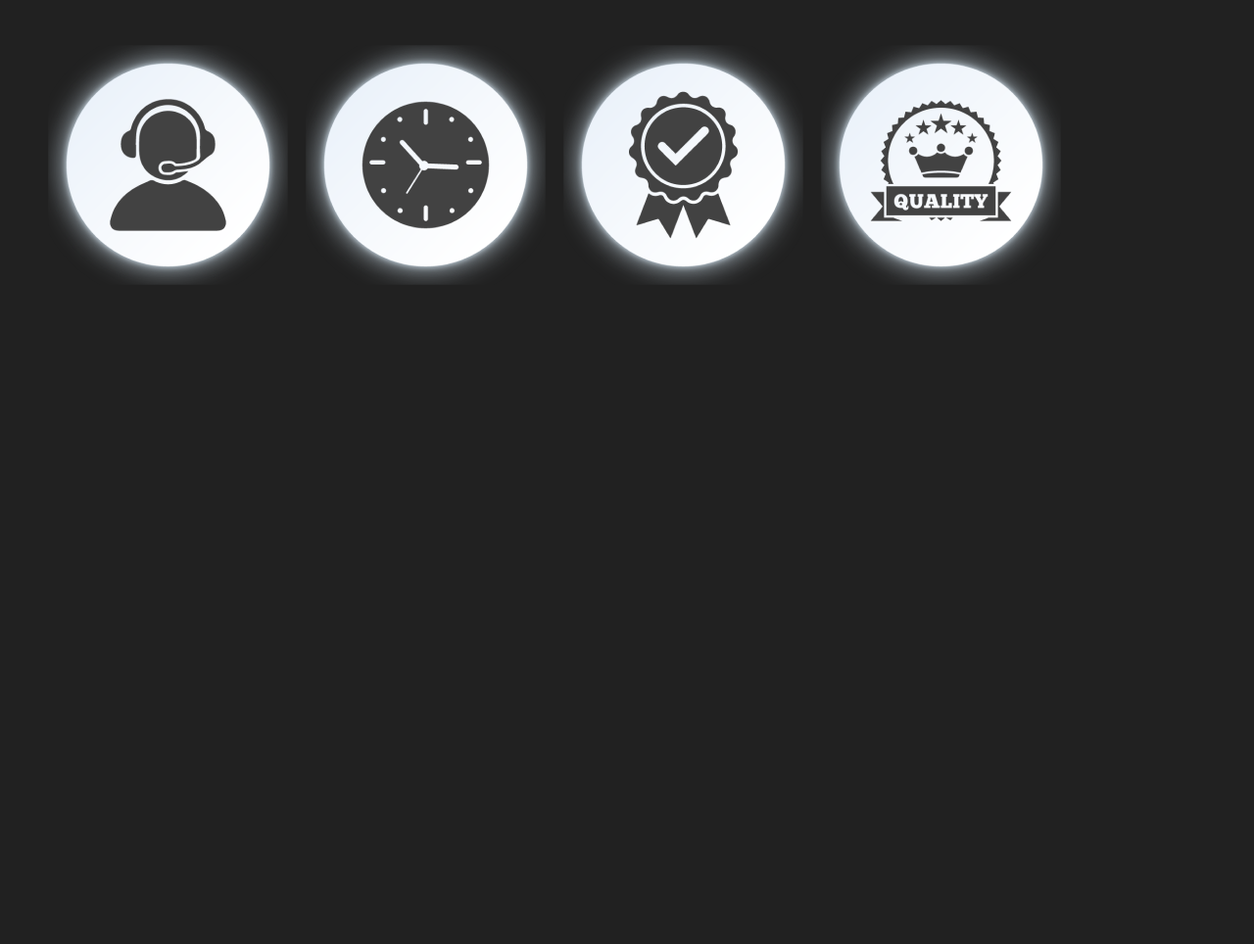
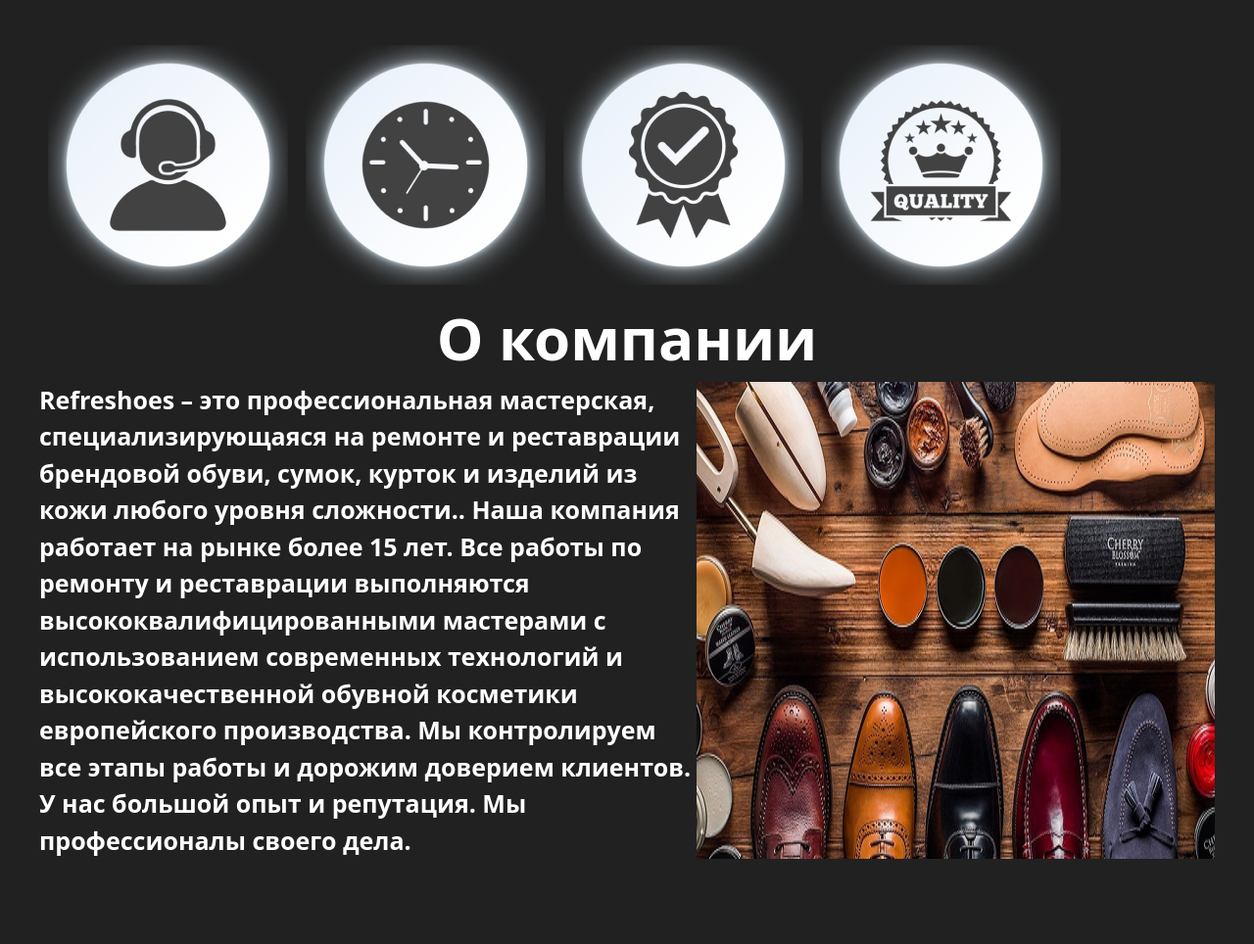
Before and after one commit to maga76/obuw, a website: page src/page4.html in a window 1280 px wide. Shown: the part 2076-3040 px from the top of the page at 98% size. Before the commit the page ends 2376 px from the top, so only its background shows below. Drawn offline with Linux system fonts and the light colour scheme; files whose address does not match are found by name.

Commit message:
section papirus

```diff
--- a/src/page4.html
+++ b/src/page4.html
@@ -58,6 +58,16 @@
                 <img src="./image/5icons.png" alt="">
             </div>
         </section>
+        <section class="max-w-[1200px] m-auto">
+            <p class="text-[60px] font-semibold text-center text-[#9B6D44]">О компании</p>
+            <div class="flex gap-[82px] mt-[80px]">
+                <aside>
+                    <p class="text-[25px] font-extrabold w-[589px]">Refreshoes – это профессиональная мастерская, специализирующаяся на ремонте и реставрации брендовой обуви, сумок, курток и изделий из кожи любого уровня сложности.. Наша компания работает на рынке более 15 лет. Все работы по ремонту и реставрации выполняются высококвалифицированными мастерами с использованием современных технологий и высококачественной обувной косметики европейского производства. Мы контролируем все этапы работы и дорожим доверием клиентов. У нас большой опыт и репутация. Мы профессионалы своего дела.</p>
+                </aside>
+                <img src="./image/zima_obyv 1.png" alt="">
+            </div>
+            <img src="./image/Rectangle 23.png" class="mt-[100px]">
+        </section>
     </main>
 </body>
 </html>
```
Also changed, not shown: dist/output.css, src/image/Rectangle 23.png (added), src/image/zima_obyv 1.png (added).
